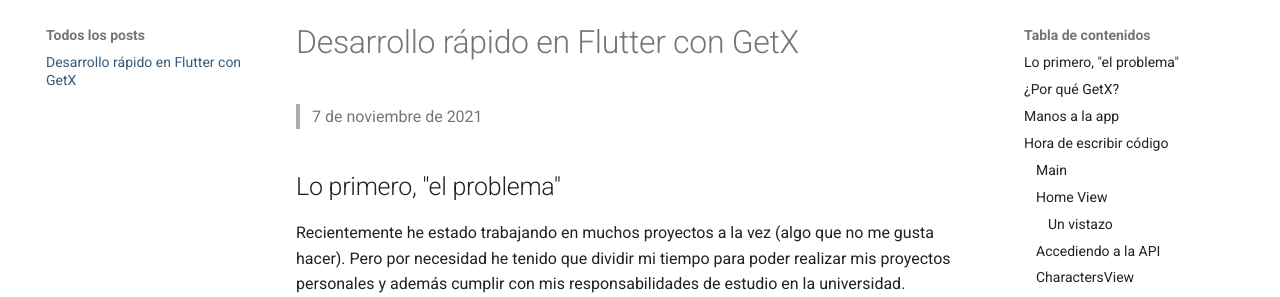
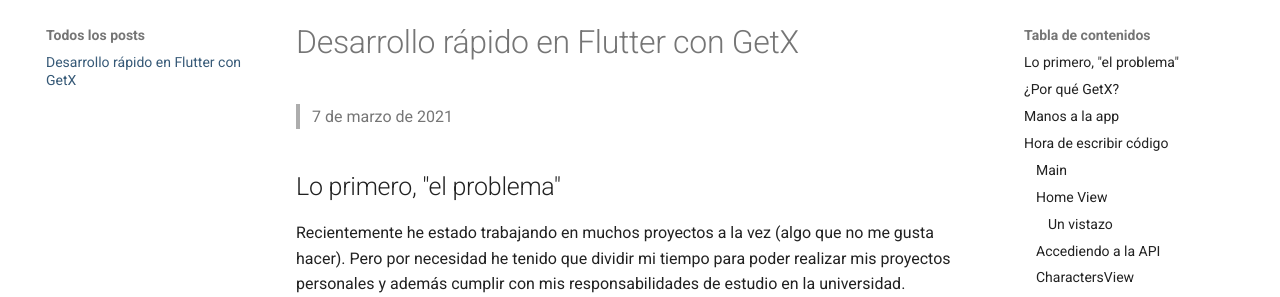
Before and after one commit to correaleyval/correaleyval.github.io, an MkDocs documentation site: the page built from docs/blog/2020/03/07/desarrollo-rápido-en-flutter-con-getx/index.md, in a window 1280 px wide and 900 px high. Shown: the part 124-421 px from the top of the window. Built offline with MkDocs 1.6.1 and Material for MkDocs 9.7.7, drawn with Linux system fonts in a browser that asks for light colours; nearby versions of some CDN libraries.

Commit message:
Fixed date

```diff
--- a/docs/blog/2020/03/07/desarrollo-rápido-en-flutter-con-getx/index.md
+++ b/docs/blog/2020/03/07/desarrollo-rápido-en-flutter-con-getx/index.md
@@ -5,7 +5,7 @@
 ---
 # Desarrollo rápido en Flutter con GetX
 
-> 7 de noviembre de 2021
+> 7 de marzo de 2021
 
 ## Lo primero, "el problema"
 
```
Also changed, not shown: docs/blog/index.md (+1 -1 lines).
